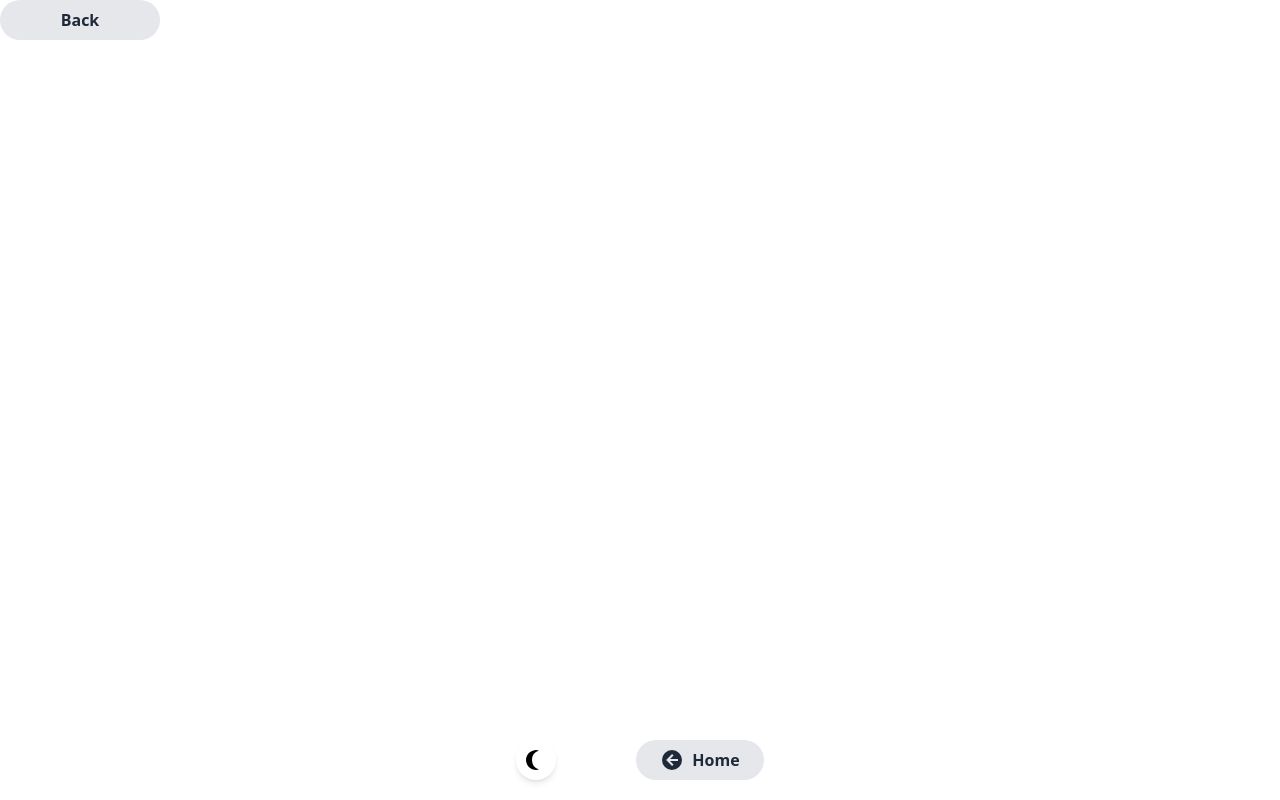
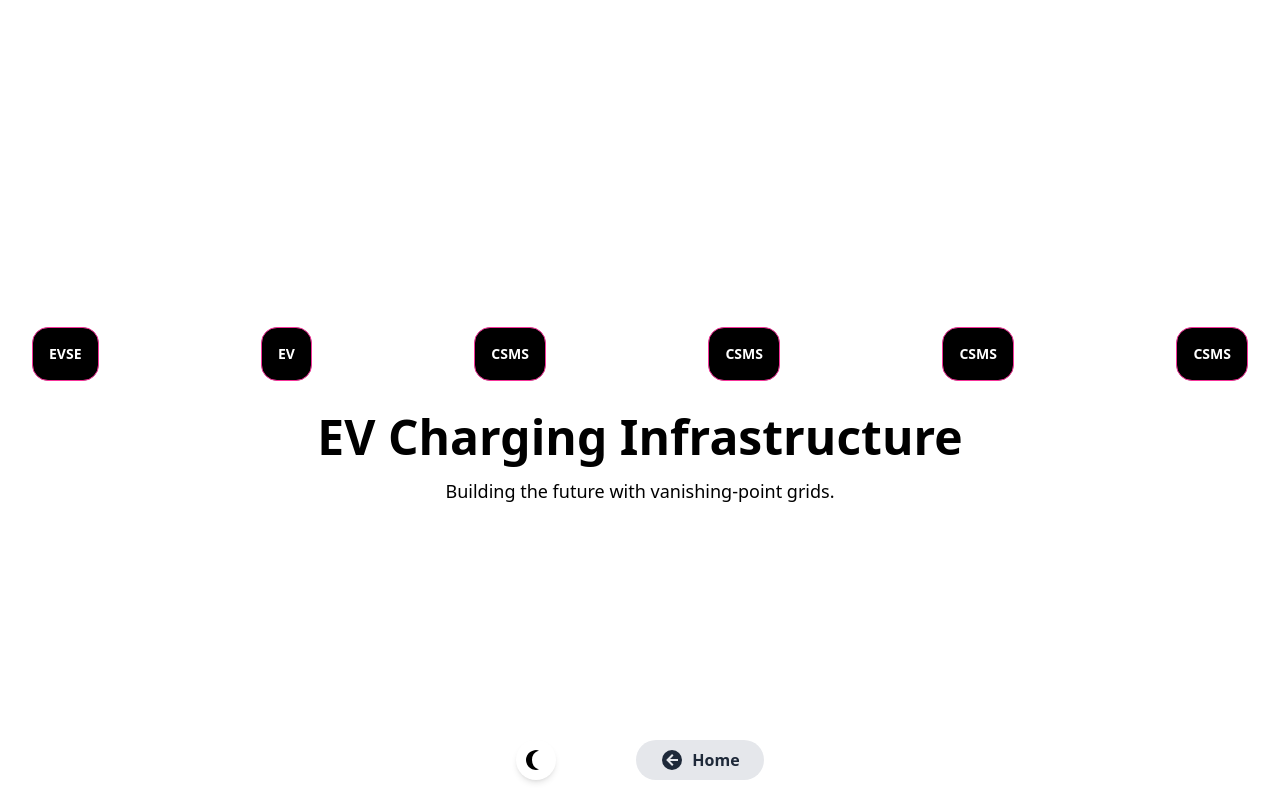
Before and after one commit to Beaueve/bev-engineering, a Next.js app: page /about in a window 1280 px wide. Built offline with nearby package versions, Linux system fonts and the light colour scheme.

Commit message:
working layout

```diff
--- a/src/app/about/page.tsx
+++ b/src/app/about/page.tsx
@@ -2,6 +2,7 @@
 
 import Actor from "@/components/actor/actor";
 import GridFloor from "@/components/grid";
+import Section from "@/components/section/section";
 import clsx from "clsx";
 import Link from "next/link";
 import { useEffect, useState, useRef } from "react";
@@ -22,14 +23,23 @@ export default function Home() {
   }, []);
 
   return (
-    <main
-      className={`relative h-dvh overflow-hidden ${darkMode ? "dark" : ""}`}
-    >
-      <div className="w-40">
-        <Link className="chip-button" href="/">
-          Back
-        </Link>
-      </div>
-    </main>
+    <>
+      <Section id="section1" title="EV Charging Infrastructure">
+        <div className="container mx-auto px-4 py-8 flex flex-wrap justify-between gap-6">
+          <Actor name="EVSE" />
+          <Actor name="EV" />
+          <Actor name="CSMS" />
+          <Actor name="CSMS" />
+          <Actor name="CSMS" />
+          <Actor name="CSMS" />
+        </div>
+        <div className="text-center">
+          <h1 className="text-5xl font-bold">EV Charging Infrastructure</h1>
+          <p className="mt-4 text-lg">
+            Building the future with vanishing-point grids.
+          </p>
+        </div>
+      </Section>
+    </>
   );
 }
--- a/src/app/globals.css
+++ b/src/app/globals.css
@@ -2,50 +2,16 @@
 
 @custom-variant dark (&:where(.dark, .dark *));
 
-/* :root {
-  --background: #ffffff;
-  --foreground: #171717;
+html,
+body {
+  height: 100%;
+  margin: 0;
 }
 
-
-@theme inline {
-  --color-background: var(--background);
-  --color-foreground: var(--foreground);
-  --font-sans: var(--font-geist-sans);
-  --font-mono: var(--font-geist-mono);
+main > section {
+  scroll-snap-align: start;
+  height: 100svh;
 }
-
-@media (prefers-color-scheme: dark) {
-  :root {
-    --background: #0a0a0a;
-    --foreground: #ededed;
-  }
-}
-
-body {
-  background: var(--background);
-  color: var(--foreground);
-  font-family: Arial, Helvetica, sans-serif;
-} */
-
-/* .perspective {
-  perspective: 1000px;
-  width: 200vw;
-  height: 200vh;
-  overflow: hidden;
-}
-
-.grid-vanish {
-  width: 100%;
-  height: 100%;
-  transform-style: preserve-3d;
-  background-image:
-    linear-gradient(rgba(140,30,255,0.4) 1px, transparent 1px),
-    linear-gradient(90deg, rgba(140,30,255,0.4) 1px, transparent 1px);
-  background-size: 60px 60px;
-  background-color: #0f0f1c;
-  background-position: center;
-} */
 
 @layer utilities {
   .bg-grid {
@@ -62,42 +28,34 @@ body {
 
 @layer components {
   .sidebar-nav {
-    @apply top-0 left-0 z-50 text-white flex pointer-events-auto;
+    @apply top-0 left-0 z-100 text-white flex pointer-events-auto;
   }
 
-  /* 2. Mobile (≤603px): horizontal top bar */
   @media (max-width: 700px) {
     .sidebar-nav {
-      @apply fixed z-100 w-full flex-row h-20 justify-around p-2 gap-x-2;
+      @apply fixed w-full flex-row h-20 justify-around p-2 gap-x-2;
     }
     .sidebar-nav button {
       @apply flex-grow-1 py-5 text-sm rounded-md;
     }
   }
 
-  /* z-50 flex flex-col justify-evenly  text-white",
-            "p-4 space-y-2 */
-
-  /* 3. Desktop (≥604px): vertical sidebar */
   @media (min-width: 701px) {
     .sidebar-nav {
-      @apply h-svh flex flex-col justify-evenly p-4 w-40;
+      @apply fixed flex-col justify-evenly p-4 w-40 h-svh;
     }
     .sidebar-nav button {
       @apply w-full py-5 text-sm rounded-md;
+    }
+    .move-some {
+      @apply ml-40;
     }
   }
 
   .chip-button {
     @apply flex items-center justify-evenly space-x-2 px-6 py-2 rounded-full font-semibold transition-all duration-200;
-
-    /* Light mode */
     @apply bg-gray-200 text-gray-800 active:bg-gray-400;
-
-    /* Dark mode */
     @apply dark:bg-[#2a263f] dark:text-[#e0aaff] dark:active:bg-[#3e3455];
-
-    /* Neon glow on hover (only for fine pointers) */
     @media (pointer: fine) {
       @apply hover:dark:[box-shadow:0_0_8px_rgba(224,170,255,0.7)];
     }
--- a/src/app/layout.tsx
+++ b/src/app/layout.tsx
@@ -3,6 +3,8 @@ import { Geist, Geist_Mono } from "next/font/google";
 import "./globals.css";
 import GridFloor from "@/components/grid";
 import Footer from "@/components/footer/footer";
+import { ScrollProvider } from "@/context/ScrollContext";
+import clsx from "clsx";
 
 const geistSans = Geist({
   variable: "--font-geist-sans",
@@ -27,9 +29,23 @@ export default function RootLayout({
   return (
     <html lang="en">
       <body
-        className={`${geistSans.variable} ${geistMono.variable} antialiased h-svh`}
+        className={clsx(
+          geistSans.variable,
+          geistMono.variable,
+          "antialiased h-svh"
+        )}
       >
-        <main className="dark:bg-black dark:text-white">{children}</main>
+        {/* Grid overlay scroll pane */}
+
+        {/* Main content scroll pane */}
+        <div className="main-content flex-1 min-h-0 h-svh overflow-y-auto snap-y snap-mandatory text-black dark:text-white main-scroll-pane">
+          <div className="fixed top-0 left-0 w-full h-full pointer-events-none z-0 hidden dark:block">
+            <GridFloor />
+          </div>
+
+          {children}
+        </div>
+
         <Footer />
       </body>
     </html>
--- a/src/components/grid.tsx
+++ b/src/components/grid.tsx
@@ -1,82 +1,73 @@
 "use client";
-import { useRef, useEffect } from "react";
+import { useRef, useEffect, useState } from "react";
 import * as d3 from "d3";
+export default function GridFloor() {
+  const svgRef = useRef<SVGSVGElement>(null);
 
-interface GridFloorProps {
-  scrollY: number;
-}
+  const [scrollY, setScrollY] = useState(0);
 
-export default function GridFloor({ scrollY }: GridFloorProps) {
-  const svgRef = useRef<SVGSVGElement>(null);
+  useEffect(() => {
+    const scrollEl = document.querySelector(".main-content");
+    if (!scrollEl) return;
+
+    const handler = () => {
+      setScrollY((scrollEl as HTMLElement).scrollTop);
+    };
+    scrollEl.addEventListener("scroll", handler);
+    handler();
+    return () => scrollEl.removeEventListener("scroll", handler);
+  }, []);
 
   useEffect(() => {
     if (!svgRef.current) return;
     const svg = d3.select(svgRef.current);
-
-    // clear old content
     svg.selectAll("*").remove();
-
     const width = 600;
     const height = 600;
     const gridColor = `rgb(140,30,255)`;
-
-    // --- defs: gradient + mask ---
     const defs = svg.append("defs");
-
     const grad = defs
       .append("linearGradient")
       .attr("id", "fadeGrad")
-      // ensure the gradient coords are in SVG pixels, not 0–1
       .attr("gradientUnits", "userSpaceOnUse")
       .attr("x1", 0)
       .attr("y1", 0)
       .attr("x2", 0)
       .attr("y2", height);
-
     grad
       .append("stop")
       .attr("offset", "50%")
       .attr("stop-color", "white")
       .attr("stop-opacity", 0);
-
     grad
       .append("stop")
       .attr("offset", "100%")
       .attr("stop-color", "white")
       .attr("stop-opacity", 1);
-
-    // make the mask span 600×600 in user space
     const mask = defs
       .append("mask")
       .attr("id", "fadeMask")
       .attr("maskUnits", "userSpaceOnUse");
-
     mask
       .append("rect")
       .attr("width", width)
       .attr("height", height)
       .attr("fill", "url(#fadeGrad)");
-
-    // wrap all your lines in a masked <g>
     const gridLayer = svg.append("g").attr("mask", "url(#fadeMask)");
-
-    // --- radial spokes ---
     const numLines = 25;
     const radius = 10000;
     const centerX = width / 2;
     const centerY = height / 2;
-
     const angleScale = d3
       .scaleLog()
       .domain([numLines, 1])
       .range([0, Math.PI / 2]);
-
     const radialDataRight = d3.range(1, numLines + 1).map((i) => ({
       angle: angleScale(i),
     }));
     const radialDataLeft = [...radialDataRight].reverse().map((d) => {
-      const deg = (d.angle * 180) / Math.PI; // rad → deg
-      return { angle: ((180 - deg) * Math.PI) / 180 }; // back to rad
+      const deg = (d.angle * 180) / Math.PI;
+      return { angle: ((180 - deg) * Math.PI) / 180 };
     });
     gridLayer
       .selectAll(".spoke")
@@ -90,47 +81,30 @@ export default function GridFloor({ scrollY }: GridFloorProps) {
       .attr("y2", (d) => centerY + radius * Math.sin(d.angle))
       .attr("stroke", gridColor)
       .attr("stroke-width", 1);
-
-    // --- horizontal grid lines ---
     const numHoriz = 15;
-
-    interface ShiftedPoint {
-      y: number;
-    }
-
     function generateLogShiftedPoints(
       y: number,
       n: number = 10,
       min: number = 1,
       max: number = Math.E,
       reverse: boolean = false
-    ): ShiftedPoint[] {
+    ) {
       const cycleLen = n - 1;
       const frac = y - Math.floor(y);
       const offset = (frac % 1) * cycleLen;
-
-      // set up log scale for the “normal” case
       const logScale = d3
         .scaleLog<number, number>()
         .domain([min, max])
         .range([0, 1]);
-
       return Array.from({ length: n }, (_, i) => {
-        // continuous, wrapping index
         const raw = (i + offset) % cycleLen;
-        const tNorm = raw / cycleLen; // in [0,1]
-
-        // pick your easing:
+        const tNorm = raw / cycleLen;
         const value = reverse
-          ? // concave‑down easing: large gaps at start, small at end
-            min + (max - min) * (1 - Math.pow(1 - tNorm, 2))
-          : // log‑spacing: small gaps at start, large at end
-            logScale.invert(tNorm);
-
+          ? min + (max - min) * (1 - Math.pow(1 - tNorm, 2))
+          : logScale.invert(tNorm);
         return { y: value };
       });
     }
-
     const horizData = generateLogShiftedPoints(
       scrollY / 3000,
       numHoriz,
@@ -138,7 +112,6 @@ export default function GridFloor({ scrollY }: GridFloorProps) {
       height / 2,
       true
     );
-
     gridLayer
       .selectAll(".hline")
       .data(horizData)
@@ -154,7 +127,8 @@ export default function GridFloor({ scrollY }: GridFloorProps) {
   }, [scrollY]);
 
   return (
-    <div className="fixed inset-0 z-1 pointer-events-none bg-black">
+    <div className="bg-black">
+      <div className="absolute top-0 left-0 text-white">scrollY: {scrollY}</div>
       <svg
         ref={svgRef}
         viewBox="0 0 600 600"
```
Also changed, not shown: src/app/page.tsx (+12 -56 lines).
